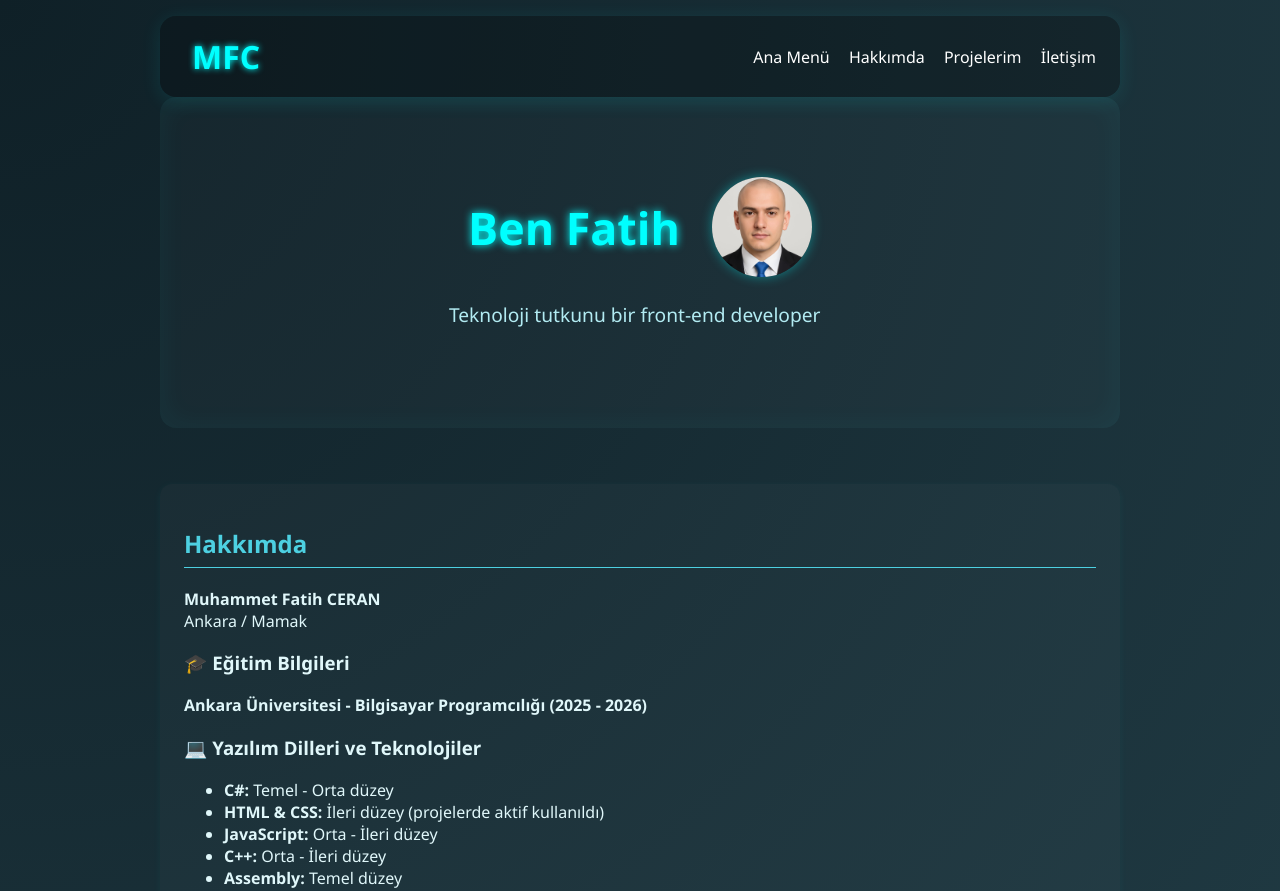
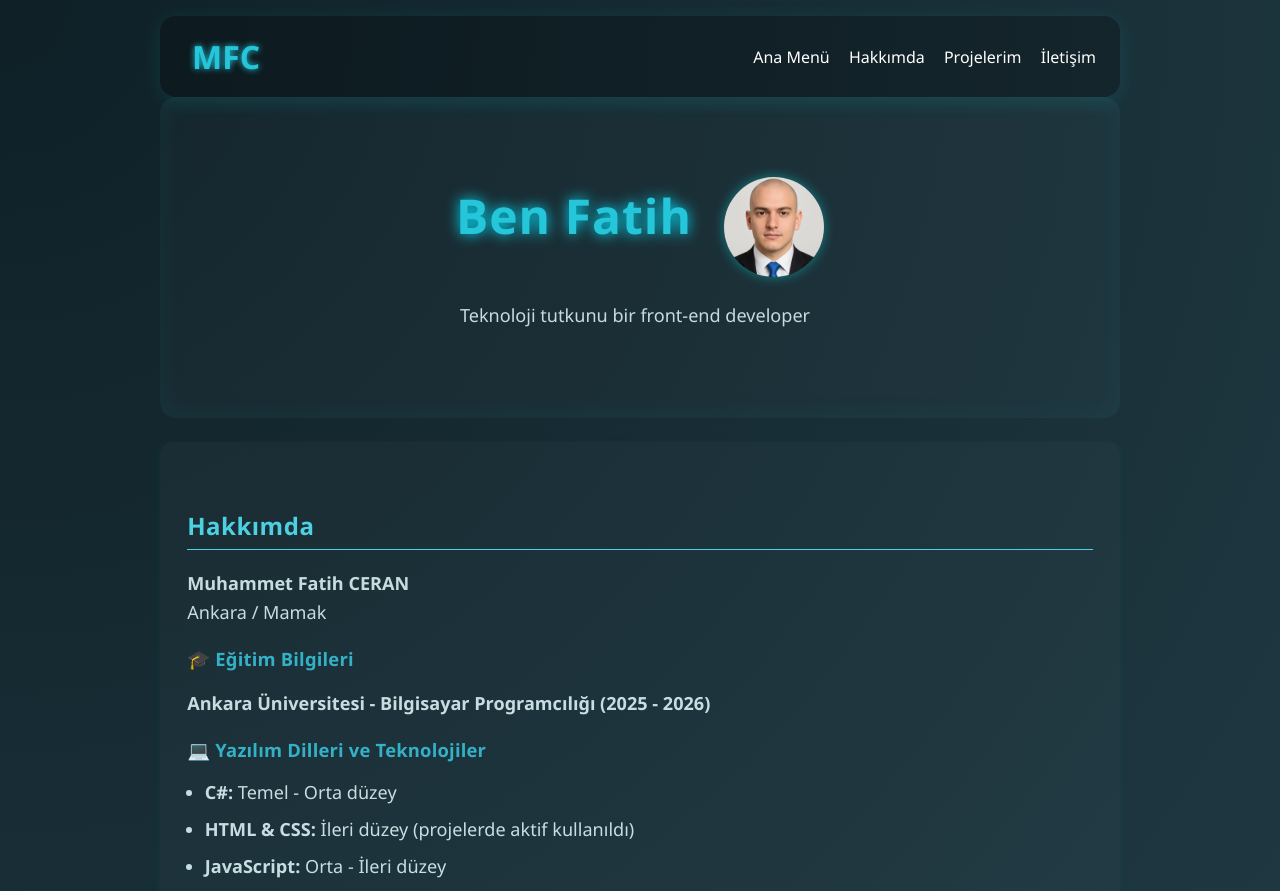
Before and after one commit to Erroberer/portfolio-site, a React (Vite) app: page / in a window 1280 px wide. Shown: the top 891 px of the page. Built offline with nearby package versions, Linux system fonts and the light colour scheme.

Commit message:
geliştirmelere devam

```diff
--- a/src/App.css
+++ b/src/App.css
@@ -28,19 +28,22 @@ body {
 
 .logo {
   font-size: 2rem;
-  color: #00ffff;
+  color: #26c6da;
   font-weight: bold;
-  text-shadow: 0 0 6px #00ffff;
+  text-shadow: 0 0 6px #26c6da;
   transition: all 0.4s ease-in-out;
   padding: 0.2rem 0.5rem;
   border-radius: 8px;
+  border-radius: 100%;
 }
 
 .logo:hover {
-  background: rgba(0, 255, 255, 0.1);
-  box-shadow: 0 0 20px #00ffff, 0 0 40px #00ffff80;
-  transform: scale(1.05);
-  text-shadow: 0 0 12px #00ffff;
+  border-radius: 100%;
+  box-shadow: 0 0 20px #00e5ff, 0 0 40px #26c6da;
+  transform: scale(1.2);
+  text-shadow: 0 0 12px #00e5ffa4;
+  background-color:#00e5ffab ;
+  color: black;
 }
 
 .nav-links {
@@ -72,7 +75,7 @@ body {
 }
 
 .nav-links a:hover {
-  color: #00e5ff;
+  color: #26c6da;
   text-shadow: 0 0 6px #00e5ff;
 }
 
@@ -99,13 +102,36 @@ body {
 }
 
 .hero-flex h1 {
-  font-size: 2.8rem;
-  color: #00ffff;
-  text-shadow: 0 0 8px #00ffff;
-  animation: fadeInDown 1.5s ease;
-  margin: 0;
+  font-size: 3rem;
+  font-weight: 900;
+  color: #26c6da;
+  text-shadow: 0 0 14px #00e5ff;
+  margin-bottom: 0.5em;
+  margin-top: 0;
+  letter-spacing: 1px;
 }
-
+h2 {
+  font-size: 2rem;
+  color: #26c6da;
+  border-bottom: 2px solid #4dd0e1;
+  padding-bottom: 0.3rem;
+  margin-top: 2.5rem;
+  margin-bottom: 1.2rem;
+  font-weight: 700;
+  letter-spacing: 0.5px;
+}
+h3 {
+  font-size: 1.15rem;
+  color: #35b1c7;
+  margin-top: 1.2rem;
+  margin-bottom: 0.5rem;
+  font-weight: 700;
+  letter-spacing: 0.2px;
+}
+section ul {
+  padding-left: 1.1rem;
+  margin-bottom: 1.2rem;
+}
 .hero-avatar-side {
   width: 100px;
   height: 100px;
@@ -117,6 +143,7 @@ body {
 
 .hero-avatar-side:hover {
   transform: scale(1.05);
+
 }
 
 .hero-desc {
@@ -126,7 +153,15 @@ body {
   min-height: 1.5rem;
   /* yazı değişince zıplamaması için */
 }
-
+.hero-desc,
+section p,
+section li {
+  font-size: 1.13rem;
+  color: #e0f7fa;
+  opacity: 0.87;
+  margin-bottom: 0.5rem;
+  line-height: 1.6;
+}
 @media (max-width: 600px) {
   .hero-flex {
     flex-direction: column;
@@ -166,16 +201,16 @@ body {
 }
 
 section {
-  margin-top: 3.5rem;
-  padding: 1.5rem;
-  background-color: rgba(255, 255, 255, 0.025);
+  margin-top: 1.5rem;
+  padding: 1.7rem;
+  background-color: rgba(255,255,255,0.025);
   border-radius: 12px;
   box-shadow: 0 2px 8px rgba(0, 255, 255, 0.05);
   transition: all 0.3s ease;
 }
 
 section:hover {
-  box-shadow: 0 4px 14px rgba(0, 255, 255, 0.1);
+  box-shadow: 0 4px 14px rgba(0, 255, 255, 0.164);
 }
 
 h2 {
@@ -189,13 +224,10 @@ h2 {
   padding-left: 1.2rem;
 }
 
+
 .project-card {
-  background-color: rgba(255, 255, 255, 0.035);
-  padding: 1rem;
-  margin-top: 1rem;
-  border-left: 3px solid #00e5ff;
-  border-radius: 8px;
-  transition: transform 0.3s ease;
+  font-size: 1.09rem;
+  letter-spacing: 0.3px;
 }
 
 .project-card:hover {
@@ -207,7 +239,7 @@ a {
 }
 
 a:hover {
-  color: #00e5ff;
+  color: #26c6da;
 }
 
 .footer {
@@ -221,6 +253,7 @@ a:hover {
 .animated-line {
   font-size: 1.2rem;
   color: #b2ebf2;
+
   margin-top: 0.5rem;
   display: flex;
   justify-content: center;
```
